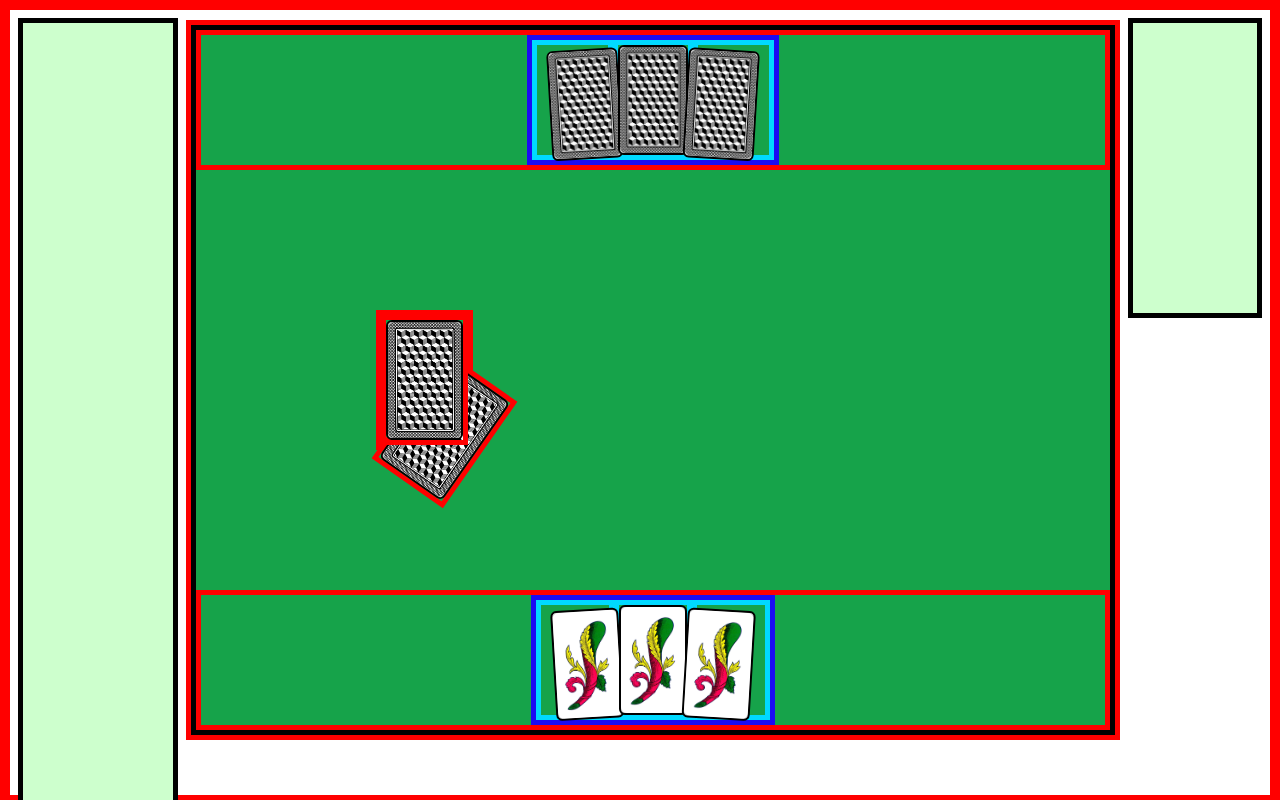
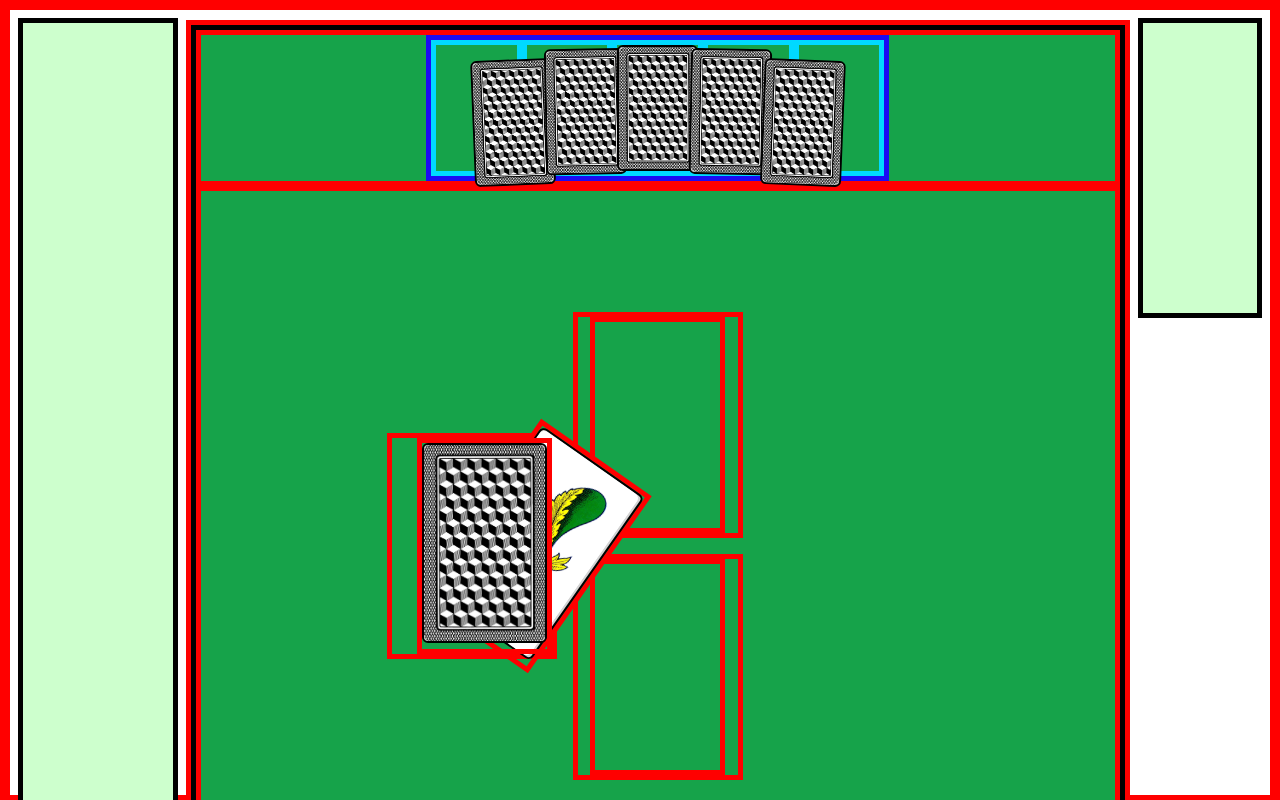
Before and after one commit to Micello/mern_stack, a React (Create React App) app in the folder frontend/: page / in a window 1280 px wide. Shown: the top 800 px of the page. Built offline with nearby package versions, Linux system fonts and the light colour scheme; the HTML template or start-up script is replaced by a standard one.

Commit message:
sistemato board

```diff
--- a/frontend/src/Briscola.js
+++ b/frontend/src/Briscola.js
@@ -11,18 +11,46 @@ const enemyHand = [
 { id: 1, scale: 1.1},
 { id: 2, scale: 1.1},
 { id: 3, scale: 1.1},
+{ id: 4, scale: 1.1},
+{ id: 5, scale: 1.1},
 ];
 
 
 function Board({}){
     return(
-      <div className="Board h-1/5 flex relative justify-center right-1/4 ">
-        <div className='h-full  z-20'><Card scale={1.1}/></div>
-        <div className='absolute h-full right-[-20px] bottom-[-50px] rotate-[35deg] z-10 '><Card/></div>
-      </div>
+
+
+
+
+<div className="h-full w-full grid grid-cols-5 grid-rows-6 gap-4">
+    <div className="row-span-2 col-start-3 row-start-2 flex justify-center"><Slot /></div>
+    <div className="row-span-2 col-start-3 row-start-4 flex justify-center"><Slot /></div>
+    <div className="relative row-span-2 col-start-2 row-start-3 flex justify-end z-20">
+      <div className="h-full aspect-[55/88] z-20"><Card  /></div>
+      <div className="h-full aspect-[55/88] absolute rotate-[35deg] right-[-50px] z-10"><Card rank={"spades"} /></div>
+    </div>
+</div>
+
+
+
+
+
+
+
 
     )
 }
+
+function Slot({}){
+  return(
+    <div className='h-full aspect-[55/88]'></div>
+  )
+
+
+}
+
+
+
 
 export default function Briscola(){
 
@@ -37,8 +65,8 @@ export default function Briscola(){
   <div
     className="gameboard-container min-w-[600px] flex justify-center mt-[10px] ml-[11rem] items-center w-full h-full"
     style={{
-      width: '90vw', // Ensure both width and height are calculated the same way
-      height: '90vh'
+      width: '100vw', // Ensure both width and height are calculated the same way
+      height: '100vh'
     }}>
     {/* Gameboard */}
     <div
--- a/frontend/src/Card.js
+++ b/frontend/src/Card.js
@@ -5,26 +5,26 @@ export default function Card({ id, rank, suit, angle, height, scale }) {
     const safeAngle = angle || 0; // Default to 0 if angle is undefined
     const safeHeight = height || 0; // Default to 0 if height is undefined
     const safeScale = scale || 1; // Default to 0 if height is undefined
-    const handleMouseEnter = rank ? (e) => { e.currentTarget.style.transform = `rotate(${safeAngle}rad) translateY(${safeHeight * 10 - 40}px) translateX(${safeAngle * -200}px)`} :
+    const handleMouseEnter = rank ? (e) => { e.currentTarget.style.transform = `rotate(${safeAngle}rad) translateY(${safeHeight * 10 - 40}px) translateX(${safeAngle * -900}px)`} :
         (e) => {//se non ha un seme (non è nella mia mano)
 
-            e.currentTarget.style.transform = `scale(${safeScale}) rotate(${safeAngle}rad) translateY(${safeHeight * 10}px) translateX(${safeAngle * -200}px) `};
+            e.currentTarget.style.transform = `scale(${safeScale}) rotate(${safeAngle}rad) translateY(${safeHeight * 10}px) translateX(${safeAngle * -900}px) `};
 
     const handleMouseLeave = rank ? (e) => {
-                e.currentTarget.style.transform = `rotate(${safeAngle}rad) translateY(${safeHeight * 10}px) translateX(${safeAngle * -200}px) scale(${safeScale})`
+                e.currentTarget.style.transform = `rotate(${safeAngle}rad) translateY(${safeHeight * 10}px) translateX(${safeAngle * -900}px) scale(${safeScale})`
             } :
-            (e) => {e.currentTarget.style.transform = `scale(1) rotate(${safeAngle}rad) translateY(${safeHeight * 10}px) translateX(${safeAngle * -200}px) `};
+            (e) => {e.currentTarget.style.transform = `scale(1) rotate(${safeAngle}rad) translateY(${safeHeight * 10}px) translateX(${safeAngle * -900}px) `};
 
 
     return (
       <div
         style={{
-          transform: `rotate(${angle}rad) translateY(${height * 10}px) translateX(${angle * -200}px)`, //posizione iniziale dopo f5
+          transform: `rotate(${angle}rad) translateY(${height * 10}px) translateX(${angle * -900}px)`, //posizione iniziale dopo f5
           width: '', // Ensure both width and height are calculated the same way
           height: '',
 
         }}
-        className={`h-full rounded-md  relative focus:ring-violet-300 active:bg-violet-700 bg-[lightgrey] hover:bg-gray-50  box-border   border-2 border-solid border-[black] transition-transform duration-300 ease-in-out`}
+        className={`max-w-[125px] max-h-[200px] h-full rounded-md  relative focus:ring-violet-300 active:bg-violet-700 bg-[lightgrey] hover:bg-gray-50  box-border   border-2 border-solid border-[black] transition-transform duration-300 ease-in-out`}
         onMouseEnter={handleMouseEnter}
         onMouseLeave={handleMouseLeave}
       >
--- a/frontend/src/Hand.js
+++ b/frontend/src/Hand.js
@@ -4,8 +4,8 @@ export default function Hand({ Hand }) {
     return (
       <ul className="flex h-full justify-center   ">
         {Hand.map((card) => {
-            const angle = 0.06*(card.id - ((Hand.length+1)/2))
-            const height = 0.5*(card.id - (Hand.length+1)/2)*(card.id-(Hand.length+1)/2)
+            const angle = 0.02*(card.id - ((Hand.length+1)/2))
+            const height = 0.4*(card.id - (Hand.length+1)/2)*(card.id-(Hand.length+1)/2)
             return (
             <li className='h-full' key={card.id}>
               <Card id={card.id} rank={card.rank} suit={card.suit} angle={angle} height={height} scale={card.scale}/>
```
Also changed, not shown: 1 other file (tests, documents, lock files or other folders).
